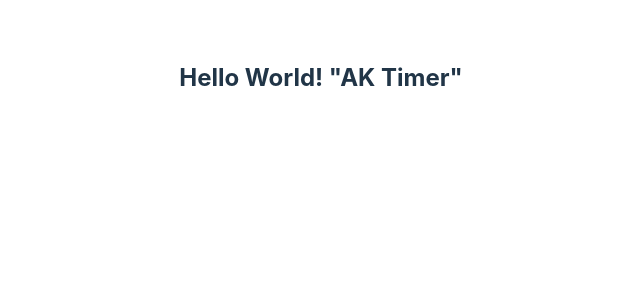
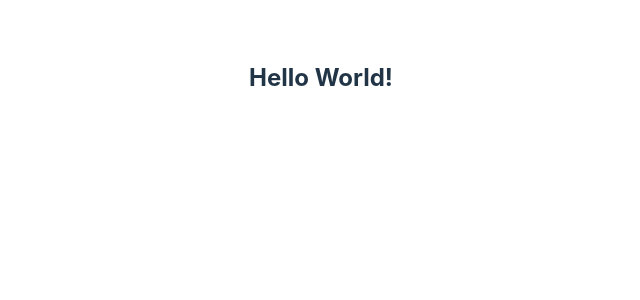
Before and after one commit to emimrulkayes/aktimer, a React (Vite) app: page / in a window 1280 px wide. Shown: the top 300 px of the page, without its empty margins (319-959 px from the left). Built offline with nearby package versions, Linux system fonts and the light colour scheme.

Commit message:
for test commit

```diff
--- a/src/App.jsx
+++ b/src/App.jsx
@@ -4,7 +4,7 @@ function App() {
 
   return (
     <>
-      <h2>Hello World! "AK Timer"</h2>
+      <h2>Hello World!</h2>
     </>
   )
 }
```
Also changed, not shown: 1 other file (tests, documents, lock files or other folders).
